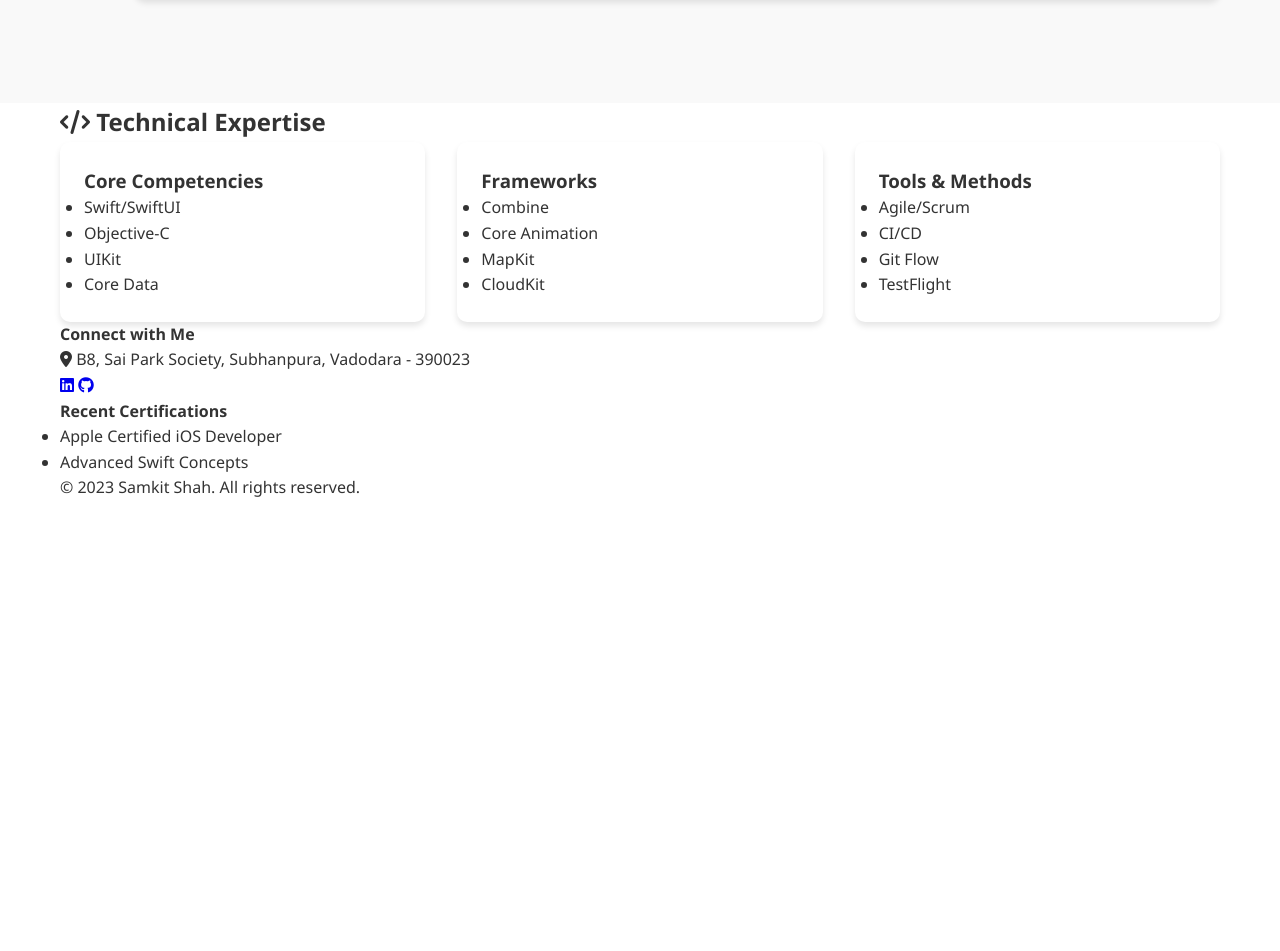
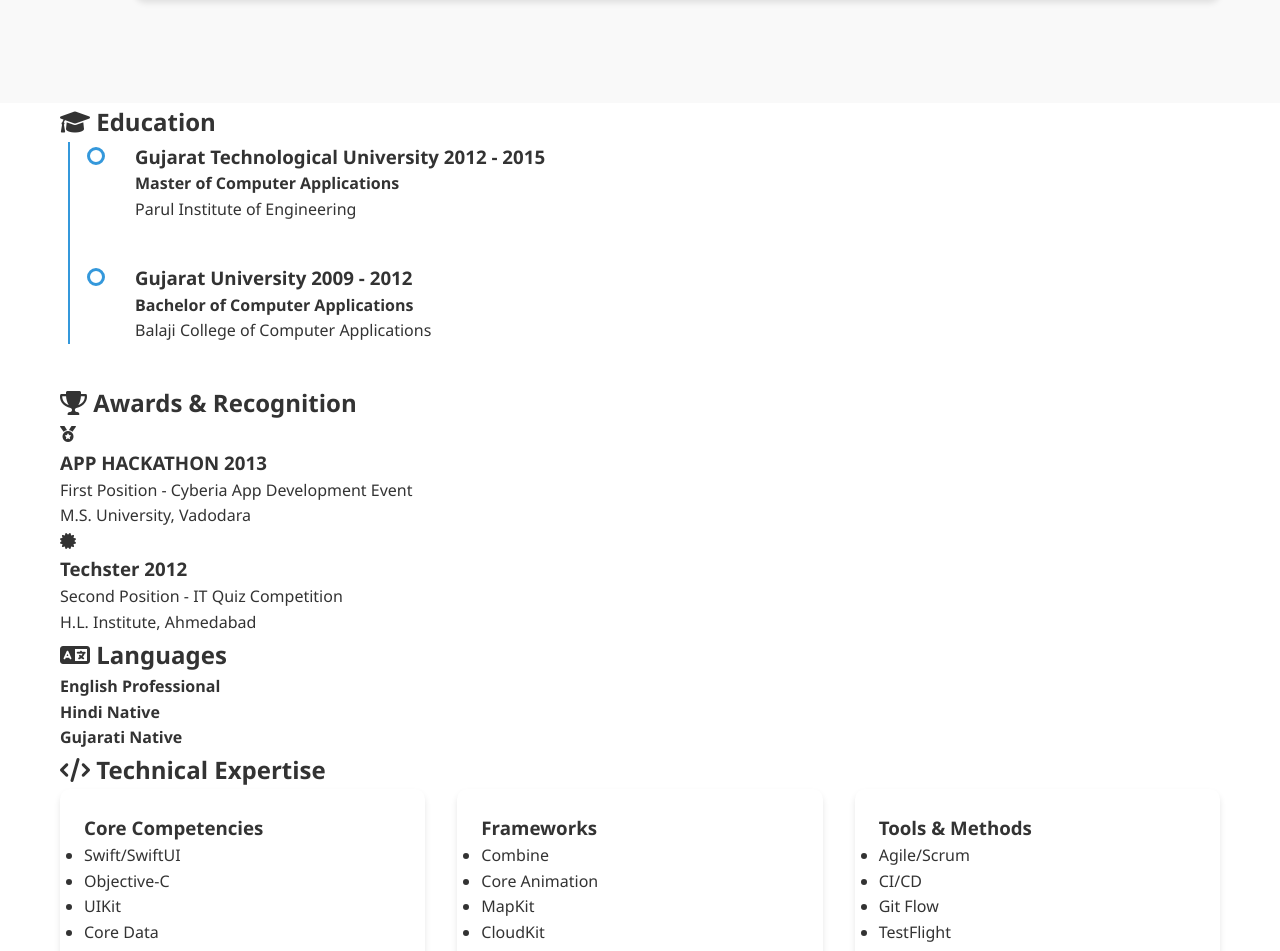
Before and after one commit to samkitfx/samkitfx.github.io, a plain HTML site: page index.html in a window 1280 px wide. Shown: the part 827-1778 px from the top of the page. Before the commit the page ends 1328 px from the top, so only its background shows below. Drawn offline with Linux system fonts and the light colour scheme.

Commit message:
Update index.html

```diff
--- a/index.html
+++ b/index.html
@@ -62,7 +62,78 @@
             </div>
         </div>
     </section>
+<!-- Add this after Skills section in previous HTML -->
+<section class="education">
+    <div class="container">
+        <h2><i class="fas fa-graduation-cap"></i> Education</h2>
+        <div class="timeline">
+            <div class="timeline-item">
+                <div class="timeline-header">
+                    <h3>Gujarat Technological University <span class="duration">2012 - 2015</span></h3>
+                    <h4>Master of Computer Applications</h4>
+                    <p class="institution">Parul Institute of Engineering</p>
+                </div>
+            </div>
+            <div class="timeline-item">
+                <div class="timeline-header">
+                    <h3>Gujarat University <span class="duration">2009 - 2012</span></h3>
+                    <h4>Bachelor of Computer Applications</h4>
+                    <p class="institution">Balaji College of Computer Applications</p>
+                </div>
+            </div>
+        </div>
+    </div>
+</section>
 
+<section class="awards">
+    <div class="container">
+        <h2><i class="fas fa-trophy"></i> Awards & Recognition</h2>
+        <div class="awards-grid">
+            <div class="award-card">
+                <div class="award-icon">
+                    <i class="fas fa-medal"></i>
+                </div>
+                <h3>APP HACKATHON 2013</h3>
+                <p>First Position - Cyberia App Development Event</p>
+                <p class="institution">M.S. University, Vadodara</p>
+            </div>
+            <div class="award-card">
+                <div class="award-icon">
+                    <i class="fas fa-certificate"></i>
+                </div>
+                <h3>Techster 2012</h3>
+                <p>Second Position - IT Quiz Competition</p>
+                <p class="institution">H.L. Institute, Ahmedabad</p>
+            </div>
+        </div>
+    </div>
+</section>
+
+<section class="languages">
+    <div class="container">
+        <h2><i class="fas fa-language"></i> Languages</h2>
+        <div class="language-grid">
+            <div class="language-progress">
+                <h4>English <span>Professional</span></h4>
+                <div class="progress-bar">
+                    <div class="progress-fill" style="width: 90%"></div>
+                </div>
+            </div>
+            <div class="language-progress">
+                <h4>Hindi <span>Native</span></h4>
+                <div class="progress-bar">
+                    <div class="progress-fill" style="width: 100%"></div>
+                </div>
+            </div>
+            <div class="language-progress">
+                <h4>Gujarati <span>Native</span></h4>
+                <div class="progress-bar">
+                    <div class="progress-fill" style="width: 100%"></div>
+                </div>
+            </div>
+        </div>
+    </div>
+</section>
     <section class="skills">
         <div class="container">
             <h2><i class="fas fa-code"></i> Technical Expertise</h2>
```
